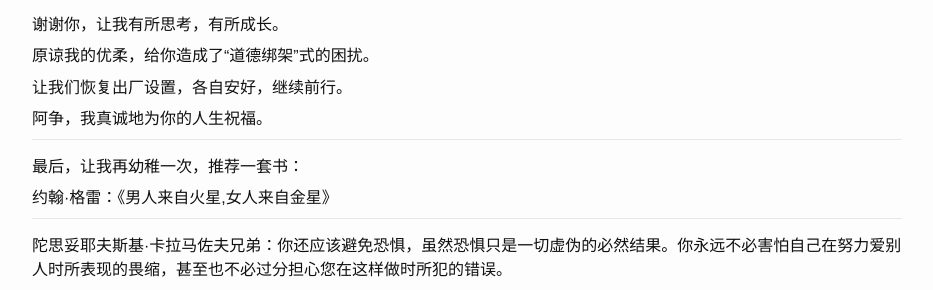
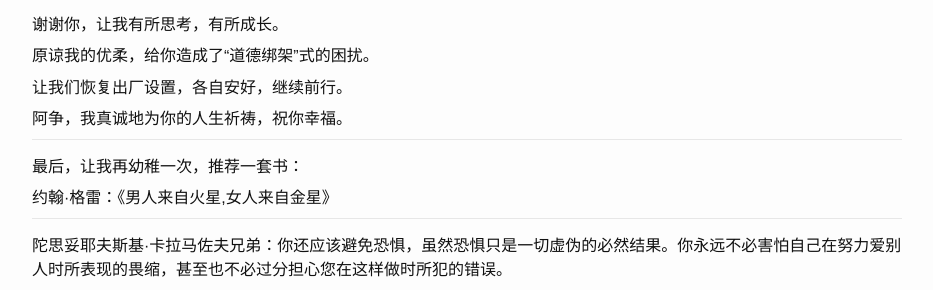
Before and after one commit to lianyu1115/lianyu, a Jekyll site: the page built from _journals/2021-01-06-未完成的初恋.md, in a window 1280 px wide. Shown: the part 673-963 px from the top of the page, without its empty margins (173-1106 px from the left). Built offline with Jekyll 4.4.1, drawn with Linux system fonts in a browser that asks for light colours.

Commit message:
Update 2021-01-06-未完成的初恋.md

```diff
--- a/_journals/2021-01-06-未完成的初恋.md
+++ b/_journals/2021-01-06-未完成的初恋.md
@@ -47,7 +47,7 @@
 
 让我们恢复出厂设置，各自安好，继续前行。
 
-阿争，我真诚地为你的人生祝福。
+阿争，我真诚地为你的人生祈祷，祝你幸福。
 
 - - -
 
```
